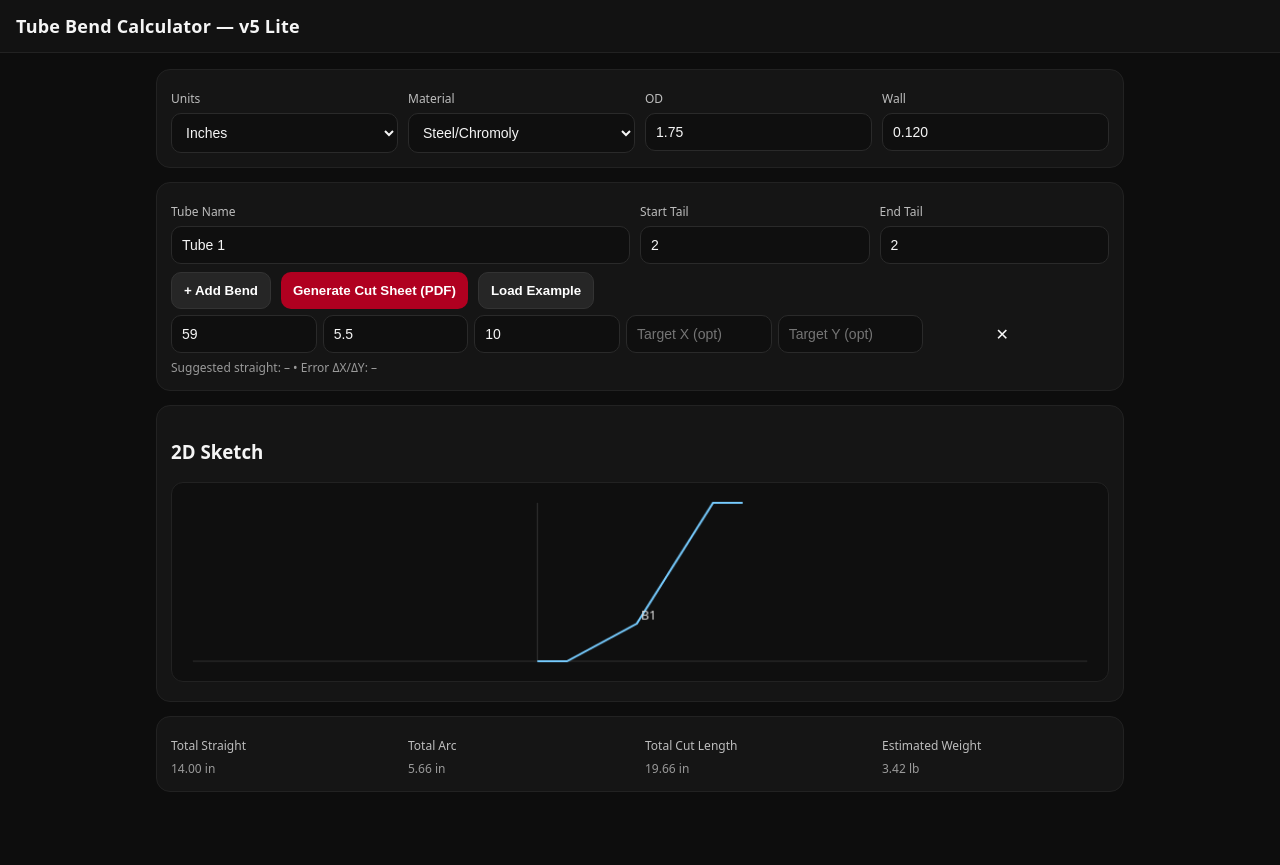
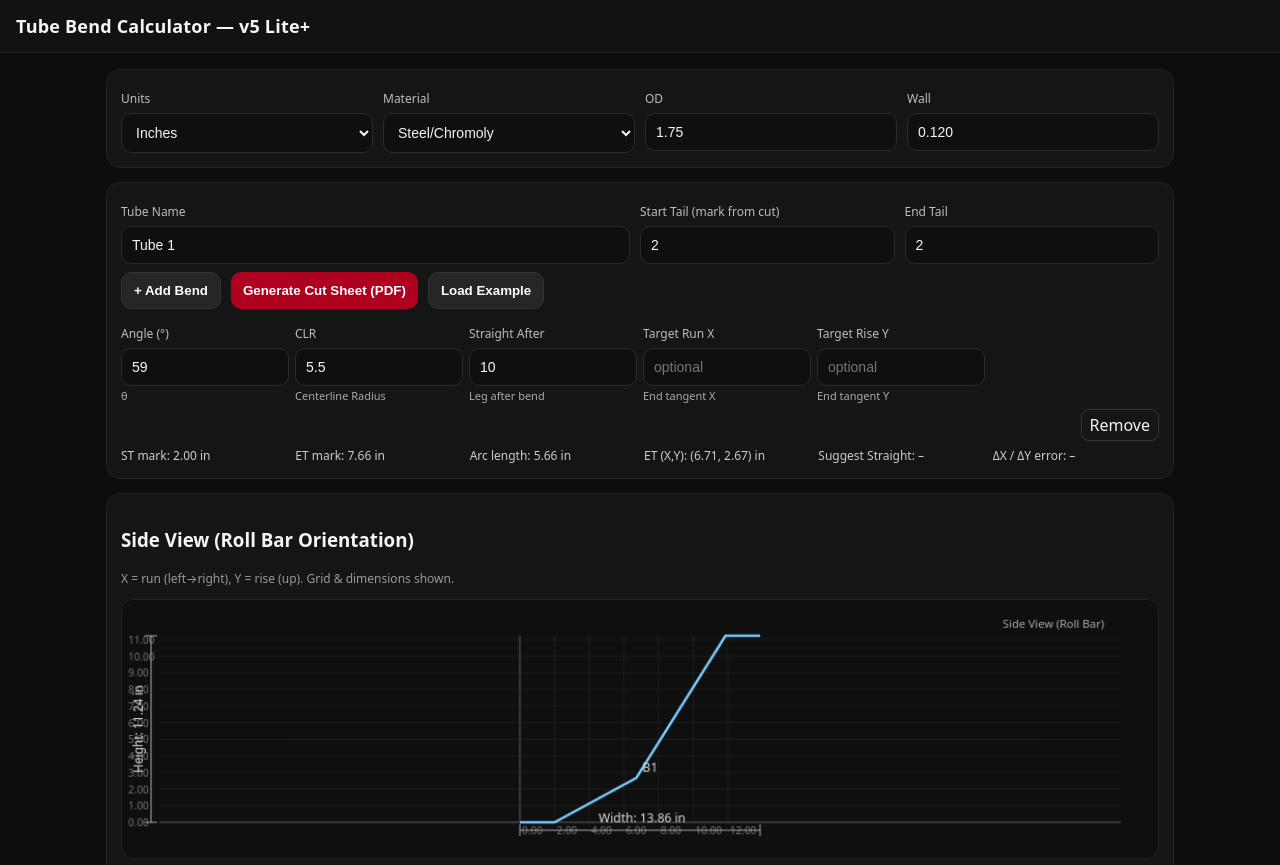
Before and after one commit to beardsandjeeps/Bendzit, a plain HTML site: page index.html in a window 1280 px wide. Shown: the top 865 px of the page. Before the commit the page ends 822 px from the top, so only its background shows below. Drawn offline with nearby package versions, Linux system fonts and the light colour scheme.

Commit message:
Add files via upload

```diff
--- a/index.html
+++ b/index.html
@@ -3,7 +3,7 @@
 <head>
   <meta charset="utf-8">
   <meta name="viewport" content="width=device-width, initial-scale=1" />
-  <title>Tube Bend Calculator — v5 Lite</title>
+  <title>Tube Bend Calculator — v5 Lite+</title>
   <link rel="manifest" href="manifest.webmanifest">
   <meta name="theme-color" content="#0d0d0d">
   <link rel="apple-touch-icon" href="icons/icon-192.png">
@@ -13,22 +13,24 @@
     body{ margin:0; font-family:system-ui,-apple-system,Segoe UI,Roboto,Ubuntu,Helvetica,Arial,sans-serif; background:var(--bg); color:var(--text); }
     header{ padding:14px 16px; background:#121212; border-bottom:1px solid #222; position:sticky; top:0; z-index:10;}
     h1{ font-size:18px; margin:0; letter-spacing:.2px; }
-    main{ padding:16px; max-width:1000px; margin:0 auto; }
+    main{ padding:16px; max-width:1100px; margin:0 auto; }
     .card{ background:#151515; border:1px solid #222; border-radius:14px; padding:14px; margin-bottom:14px; }
     label{ display:block; font-size:12px; color:#bdbdbd; margin:6px 0; }
     input, select{ width:100%; background:#0f0f0f; color:#f5f5f5; border:1px solid #2a2a2a; border-radius:10px; padding:10px; font-size:14px; }
     .row{ display:flex; gap:10px; flex-wrap:wrap; }
-    .tube{ border:1px solid #2a2a2a; border-radius:10px; padding:10px; margin-bottom:10px; }
-    .bendRow{ display:grid; grid-template-columns:repeat(6,1fr) 28px; gap:6px; align-items:center; margin-top:6px; }
-    .x{ text-align:center; cursor:pointer; user-select:none; }
-    canvas#sketch{ width:100%; height:200px; background:#0f0f0f; border:1px solid #222; border-radius:12px; }
+    .bendRow{ display:grid; grid-template-columns:repeat(6,1fr); gap:6px; align-items:center; margin-top:10px; }
+    .bendOut{ grid-column:1/-1; display:grid; grid-template-columns:repeat(6,1fr); gap:8px; font-size:12px; color:#ccc; }
+    .xBtn{ grid-column:1/-1; text-align:right; }
+    .x{ display:inline-block; padding:4px 8px; border:1px solid #333; border-radius:8px; cursor:pointer; user-select:none; }
+    canvas#sketch{ width:100%; height:260px; background:#0f0f0f; border:1px solid #222; border-radius:12px; }
     .muted{ color:#9a9a9a; font-size:12px; }
     button{ background:var(--accent); color:white; border:none; border-radius:10px; padding:10px 12px; font-weight:700; cursor:pointer; }
     button.secondary{ background:#262626; border:1px solid #333; }
+    small.label{ display:block; color:#aaa; font-size:11px; margin-top:2px; }
   </style>
 </head>
 <body>
-  <header><h1>Tube Bend Calculator — v5 Lite</h1></header>
+  <header><h1>Tube Bend Calculator — v5 Lite+</h1></header>
   <main>
     <section class="card">
       <div class="row">
@@ -52,7 +54,7 @@
     <section class="card" id="tubeCard">
       <div class="row">
         <div style="flex:2"><label>Tube Name</label><input id="tubeName" value="Tube 1"></div>
-        <div style="flex:1"><label>Start Tail</label><input id="startTail" type="number" step="any" value="2"></div>
+        <div style="flex:1"><label>Start Tail (mark from cut)</label><input id="startTail" type="number" step="any" value="2"></div>
         <div style="flex:1"><label>End Tail</label><input id="endTail" type="number" step="any" value="2"></div>
       </div>
       <div class="row" style="margin-top:8px">
@@ -64,8 +66,9 @@
     </section>
 
     <section class="card">
-      <h3>2D Sketch</h3>
-      <canvas id="sketch" width="900" height="200"></canvas>
+      <h3>Side View (Roll Bar Orientation)</h3>
+      <p class="muted">X = run (left→right), Y = rise (up). Grid & dimensions shown.</p>
+      <canvas id="sketch" width="1000" height="260"></canvas>
     </section>
 
     <section class="card">
--- a/script.js
+++ b/script.js
@@ -13,7 +13,7 @@
   // AUTOSAVE
   function loadState(){
     try {
-      const s = JSON.parse(localStorage.getItem('tube_v5lite_state')||'null');
+      const s = JSON.parse(localStorage.getItem('tube_v5lite_plus_state')||'null');
       if (!s) return;
       $('units').value = s.units || 'in';
       $('material').value = s.material || 'steel';
@@ -37,20 +37,48 @@
       endTail: $('endTail').value,
       bends: getBends().map(b => ({angle:b.angle, clr:b.clr, straight:b.straight, tgtX:b.tgtX, tgtY:b.tgtY}))
     };
-    localStorage.setItem('tube_v5lite_state', JSON.stringify(state));
+    localStorage.setItem('tube_v5lite_plus_state', JSON.stringify(state));
   }
 
   function addBendRow(angle=59, clr=5.5, straight=10, tgtX='', tgtY=''){
     const row = document.createElement('div');
     row.className = 'bendRow';
     row.innerHTML = `
-      <input class="angle" type="number" step="any" value="${angle}" title="Angle (°)">
-      <input class="clr" type="number" step="any" value="${clr}" title="CLR">
-      <input class="straight" type="number" step="any" value="${straight}" title="Straight after">
-      <input class="tgtX" type="number" step="any" value="${tgtX??''}" placeholder="Target X (opt)">
-      <input class="tgtY" type="number" step="any" value="${tgtY??''}" placeholder="Target Y (opt)">
-      <div class="x" title="Remove bend">✕</div>
-      <div class="muted" style="grid-column:1/-1">Suggested straight: <span class="suggest">–</span> • Error ΔX/ΔY: <span class="err">–</span></div>
+      <div>
+        <label>Angle (°)</label>
+        <input class="angle" type="number" step="any" value="${angle}">
+        <small class="label">θ</small>
+      </div>
+      <div>
+        <label>CLR</label>
+        <input class="clr" type="number" step="any" value="${clr}">
+        <small class="label">Centerline Radius</small>
+      </div>
+      <div>
+        <label>Straight After</label>
+        <input class="straight" type="number" step="any" value="${straight}">
+        <small class="label">Leg after bend</small>
+      </div>
+      <div>
+        <label>Target Run X</label>
+        <input class="tgtX" type="number" step="any" value="${tgtX??''}" placeholder="optional">
+        <small class="label">End tangent X</small>
+      </div>
+      <div>
+        <label>Target Rise Y</label>
+        <input class="tgtY" type="number" step="any" value="${tgtY??''}" placeholder="optional">
+        <small class="label">End tangent Y</small>
+      </div>
+      <div class="xBtn"><span class="x" title="Remove bend">Remove</span></div>
+
+      <div class="bendOut">
+        <div>ST mark: <span class="stOut">–</span></div>
+        <div>ET mark: <span class="etOut">–</span></div>
+        <div>Arc length: <span class="arcOut">–</span></div>
+        <div>ET (X,Y): <span class="etyOut">–</span></div>
+        <div>Suggest Straight: <span class="suggest">–</span></div>
+        <div>ΔX / ΔY error: <span class="err">–</span></div>
+      </div>
     `;
     row.querySelectorAll('input').forEach(el => el.addEventListener('input', ()=>{ calc(); saveState(); }));
     row.querySelector('.x').onclick = () => { row.remove(); calc(); saveState(); };
@@ -74,11 +102,14 @@
     const endTail = toNum($('endTail').value)/k;
     const bends = getBends();
 
-    let markPos = startTail;
     let straightSum = startTail + endTail;
     let arcTotal = 0;
 
-    let X=0, Y=0, heading=0;
+    // positions along CL for marks
+    let linearPos = startTail;
+
+    // 2D path
+    let X=0, Y=0, heading=0; // radians; 0 = +X
     const pts = [];
     pts.push({x:0,y:0});
     pts.push({x:startTail,y:0});
@@ -89,21 +120,30 @@
       const R = b.clr/k;
       const arc = R*a;
 
+      const stMark = linearPos;           // current position = ST
+      const etMark = stMark + arc;
+
       const X_et = X + R*Math.sin(heading + a) - R*Math.sin(heading);
       const Y_et = Y - R*Math.cos(heading + a) + R*Math.cos(heading);
       const heading_after = heading + a;
 
-      // targets
+      // labels populate
+      b.el.querySelector('.stOut').textContent = fmtLen(stMark);
+      b.el.querySelector('.etOut').textContent = fmtLen(etMark);
+      b.el.querySelector('.arcOut').textContent = fmtLen(arc);
+      b.el.querySelector('.etyOut').textContent = `(${(X_et*(k===25.4?25.4:1)).toFixed(2)}, ${(Y_et*(k===25.4?25.4:1)).toFixed(2)}) ${$('units').value}`;
+
+      // target suggestion/error
       if (b.tgtX!==null || b.tgtY!==null){
         const tgtX = (b.tgtX!==null)? b.tgtX/k : X_et;
         const tgtY = (b.tgtY!==null)? b.tgtY/k : Y_et;
         const ex = tgtX - X_et, ey = tgtY - Y_et;
         const s_need = ex*Math.cos(heading_after) + ey*Math.sin(heading_after);
         const suggest = Math.max(0, s_need);
-        const errX = (ex - suggest*Math.cos(heading_after))*k;
-        const errY = (ey - suggest*Math.sin(heading_after))*k;
+        const errX = (ex - suggest*Math.cos(heading_after))* (k===25.4?25.4:1);
+        const errY = (ey - suggest*Math.sin(heading_after))* (k===25.4?25.4:1);
         b.el.querySelector('.suggest').textContent = fmtLen(suggest);
-        b.el.querySelector('.err').textContent = `${errX.toFixed(2)}, ${errY.toFixed(2)}`;
+        b.el.querySelector('.err').textContent = `${errX.toFixed(2)}, ${errY.toFixed(2)} ${$('units').value}`;
       } else {
         b.el.querySelector('.suggest').textContent = '–';
         b.el.querySelector('.err').textContent = '–';
@@ -118,7 +158,7 @@
 
       straightSum += s;
       arcTotal += arc;
-      markPos = markPos + arc + s;
+      linearPos = etMark + s;
       X = X_next; Y = Y_next; heading = heading_after;
     });
 
@@ -140,14 +180,28 @@
     drawSketch(pts, bends.length);
   }
 
+  function niceStep(range){
+    const raw = range/8;
+    const mag = Math.pow(10, Math.floor(Math.log10(raw||1)));
+    const norm = raw / mag;
+    let step;
+    if (norm < 1.5) step = 1;
+    else if (norm < 3) step = 2;
+    else if (norm < 7) step = 5;
+    else step = 10;
+    return step * mag;
+  }
+
   function drawSketch(pts, bendCount){
     const c = $('sketch');
     const ctx = c.getContext('2d');
     ctx.clearRect(0,0,c.width,c.height);
     if (pts.length<2) return;
+
+    // bounds
     let minX=pts[0].x, maxX=pts[0].x, minY=pts[0].y, maxY=pts[0].y;
     pts.forEach(p=>{ minX=Math.min(minX,p.x); maxX=Math.max(maxX,p.x); minY=Math.min(minY,p.y); maxY=Math.max(maxY,p.y); });
-    const pad = 20;
+    const pad = 36;
     const w = c.width - pad*2, h = c.height - pad*2;
     const sx = w / Math.max(1e-6, (maxX-minX));
     const sy = h / Math.max(1e-6, (maxY-minY));
@@ -155,11 +209,36 @@
     const x0 = pad + (w - s*(maxX-minX))/2 - s*minX;
     const y0 = pad + h - (h - s*(maxY-minY))/2 + s*minY;
 
-    ctx.strokeStyle = '#333'; ctx.lineWidth = 1;
-    ctx.beginPath(); ctx.moveTo(pad, y0); ctx.lineTo(c.width-pad, y0); ctx.stroke();
-    ctx.beginPath(); ctx.moveTo(x0, pad); ctx.lineTo(x0, c.height-pad); ctx.stroke();
+    // grid (side view)
+    const units = $('units').value;
+    const rangeX = maxX-minX, rangeY = maxY-minY;
+    const stepX = niceStep(rangeX);
+    const stepY = niceStep(rangeY);
+    ctx.lineWidth = 1;
 
-    ctx.lineWidth = 2; ctx.strokeStyle = '#7cf';
+    // vertical grid lines
+    ctx.strokeStyle = '#1f1f1f';
+    for(let gx=Math.ceil(minX/stepX)*stepX; gx<=maxX; gx+=stepX){
+      const X = x0 + s*gx;
+      ctx.beginPath(); ctx.moveTo(X, pad); ctx.lineTo(X, c.height-pad); ctx.stroke();
+      ctx.fillStyle = '#777'; ctx.font='10px system-ui';
+      ctx.fillText(gx.toFixed(2), X+2, c.height-pad+12);
+    }
+    // horizontal grid lines
+    for(let gy=Math.ceil(minY/stepY)*stepY; gy<=maxY; gy+=stepY){
+      const Y = y0 - s*gy;
+      ctx.beginPath(); ctx.moveTo(pad, Y); ctx.lineTo(c.width-pad, Y); ctx.stroke();
+      ctx.fillStyle = '#777'; ctx.font='10px system-ui';
+      ctx.fillText(gy.toFixed(2), pad-30, Y+4);
+    }
+
+    // axes bold
+    ctx.strokeStyle = '#444'; ctx.lineWidth = 1.5;
+    ctx.beginPath(); ctx.moveTo(pad, y0); ctx.lineTo(c.width-pad, y0); ctx.stroke(); // X axis
+    ctx.beginPath(); ctx.moveTo(x0, pad); ctx.lineTo(x0, c.height-pad); ctx.stroke(); // Y axis
+
+    // path
+    ctx.lineWidth = 2.5; ctx.strokeStyle = '#7cf';
     ctx.beginPath();
     ctx.moveTo(x0 + s*pts[0].x, y0 - s*pts[0].y);
     for(let i=1;i<pts.length;i++){
@@ -167,12 +246,43 @@
     }
     ctx.stroke();
 
+    // bend labels near ETs (approx every 2nd point after a bend)
     ctx.fillStyle = '#ddd'; ctx.font = '12px system-ui';
     let b=1;
     for(let i=2;i<pts.length-1;i+=3){
       if (b>bendCount) break;
-      ctx.fillText('B'+(b++), x0 + s*pts[i].x + 4, y0 - s*pts[i].y - 4);
+      ctx.fillText('B'+(b++), x0 + s*pts[i].x + 6, y0 - s*pts[i].y - 6);
     }
+
+    // dimensions: overall width & height (roll bar side)
+    const last = pts[pts.length-1];
+    const overallW = maxX - Math.min(0, minX);
+    const overallH = maxY - Math.min(0, minY);
+
+    // horizontal dim (overall run)
+    const yDim = c.height - pad + 12;
+    ctx.strokeStyle='#aaa'; ctx.lineWidth=1;
+    ctx.beginPath(); ctx.moveTo(x0 + s*minX, yDim-4); ctx.lineTo(x0 + s*maxX, yDim-4); ctx.stroke();
+    ctx.beginPath(); ctx.moveTo(x0 + s*minX, yDim-10); ctx.lineTo(x0 + s*minX, yDim+2); ctx.stroke();
+    ctx.beginPath(); ctx.moveTo(x0 + s*maxX, yDim-10); ctx.lineTo(x0 + s*maxX, yDim+2); ctx.stroke();
+    ctx.fillStyle='#ddd'; ctx.font='12px system-ui';
+    ctx.fillText(`Width: ${overallW.toFixed(2)} ${units}`, x0 + s*(minX+maxX)/2 - 40, yDim-12);
+
+    // vertical dim (overall rise)
+    const xDim = pad - 12;
+    ctx.beginPath(); ctx.moveTo(xDim+4, y0 - s*minY); ctx.lineTo(xDim+4, y0 - s*maxY); ctx.stroke();
+    ctx.beginPath(); ctx.moveTo(xDim-2, y0 - s*minY); ctx.lineTo(xDim+10, y0 - s*minY); ctx.stroke();
+    ctx.beginPath(); ctx.moveTo(xDim-2, y0 - s*maxY); ctx.lineTo(xDim+10, y0 - s*maxY); ctx.stroke();
+    ctx.save();
+    ctx.translate(xDim-4, y0 - s*(minY+maxY)/2);
+    ctx.rotate(-Math.PI/2);
+    ctx.textAlign='center';
+    ctx.fillText(`Height: ${overallH.toFixed(2)} ${units}`, 0, 0);
+    ctx.restore();
+
+    // corner label indicating side view
+    ctx.fillStyle='#aaa'; ctx.font='11px system-ui';
+    ctx.fillText('Side View (Roll Bar)', c.width - 150, pad - 8);
   }
 
   async function exportPDF(){
@@ -201,10 +311,8 @@
 
     const k = unitFactor();
     const startTail = toNum($('startTail').value)/k;
-    const endTail = toNum($('endTail').value)/k;
-    let X=0, Y=0, heading=0;
-    X += startTail;
     const bends = getBends();
+    let X=0, Y=0, heading=0; X += startTail;
 
     for (let idx=0; idx<bends.length; idx++){
       const b = bends[idx];
@@ -222,8 +330,8 @@
         const ex = tgtX - X_et, ey = tgtY - Y_et;
         const s_need = ex*Math.cos(heading_after) + ey*Math.sin(heading_after);
         suggest = Math.max(0, s_need);
-        errX = (ex - suggest*Math.cos(heading_after))*k;
-        errY = (ey - suggest*Math.sin(heading_after))*k;
+        errX = (ex - suggest*Math.cos(heading_after))* (units==='mm'?25.4:1);
+        errY = (ey - suggest*Math.sin(heading_after))* (units==='mm'?25.4:1);
       }
 
       const stMark = (startTail + sumUpTo(bends, idx, k)).toFixed(2);
@@ -246,12 +354,12 @@
 
     const sketch = $('sketch');
     const imgData = sketch.toDataURL('image/png');
-    doc.addImage(imgData, 'PNG', 0.5, 3.8, 7.5, 2.2);
+    doc.addImage(imgData, 'PNG', 0.5, 3.8, 7.5, 2.5);
 
     doc.setFontSize(11);
-    doc.text(`Total Cut Length: ${total}`, 0.5, 6.3);
-    doc.text(`Estimated Weight: ${weight}`, 4.5, 6.3);
-    doc.text("All marks from cut end along tube centerline. Units as shown.", 0.5, 6.5);
+    doc.text(`Total Cut Length: ${total}`, 0.5, 6.5);
+    doc.text(`Estimated Weight: ${weight}`, 4.5, 6.5);
+    doc.text("All marks from cut end along tube centerline. Side view (roll bar orientation).", 0.5, 6.7);
 
     doc.save((name||'Tube') + '_CutSheet.pdf');
   }
@@ -266,6 +374,7 @@
     return s;
   }
 
+  // events
   $('addBend').onclick = ()=> addBendRow();
   $('example').onclick = ()=>{
     $('tubeName').value = 'Driver A-Pillar';
@@ -286,7 +395,6 @@
   if (bendsDiv.children.length===0) addBendRow();
   calc();
 
-  // register service worker
   if ('serviceWorker' in navigator){
     navigator.serviceWorker.register('./sw.js');
   }
--- a/sw.js
+++ b/sw.js
@@ -1,4 +1,4 @@
-const CACHE='tube-bend-lite-v1';
+const CACHE='tube-bend-lite-plus-v1';
 const ASSETS=['./','./index.html','./script.js','./manifest.webmanifest','./icons/icon-192.png','./icons/icon-512.png','https://cdn.jsdelivr.net/npm/jspdf@2.5.1/dist/jspdf.umd.min.js'];
 self.addEventListener('install',e=>{e.waitUntil(caches.open(CACHE).then(c=>c.addAll(ASSETS)))});
 self.addEventListener('fetch',e=>{e.respondWith(caches.match(e.request).then(r=>r||fetch(e.request)))});
```
Also changed, not shown: manifest.webmanifest.
